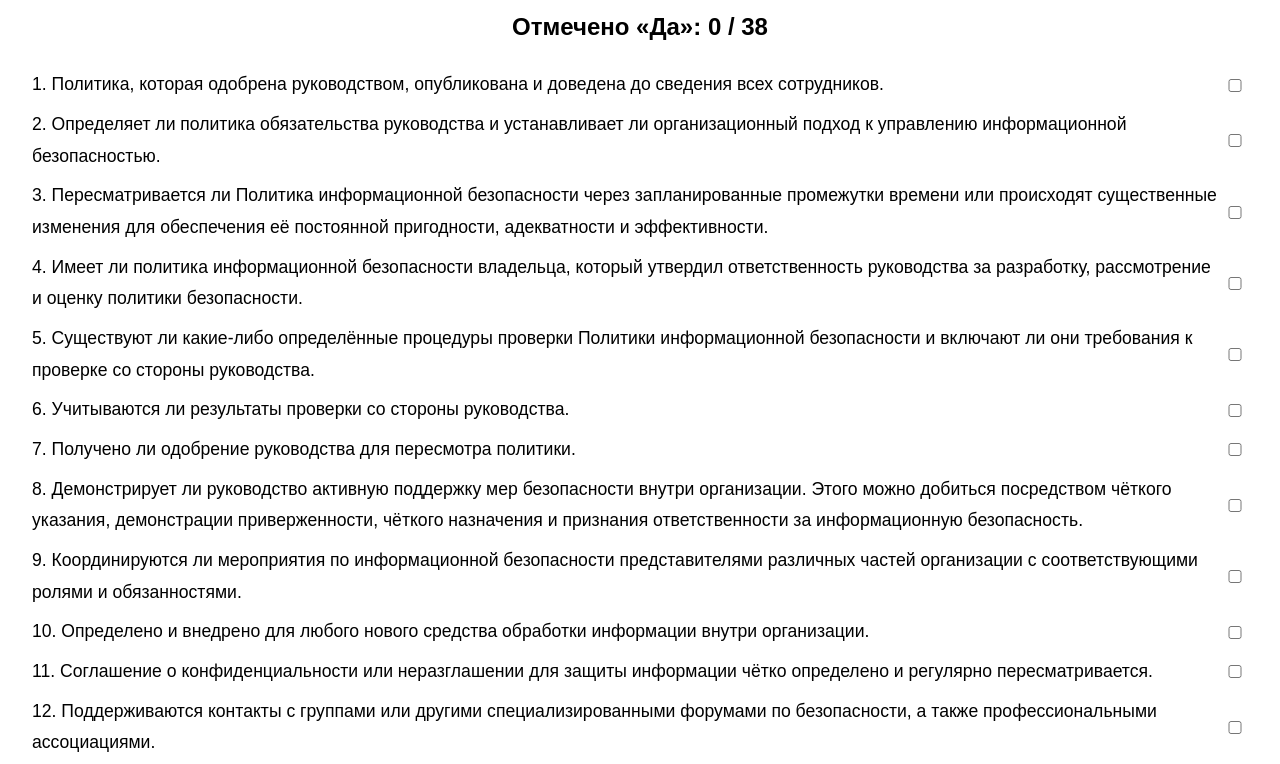
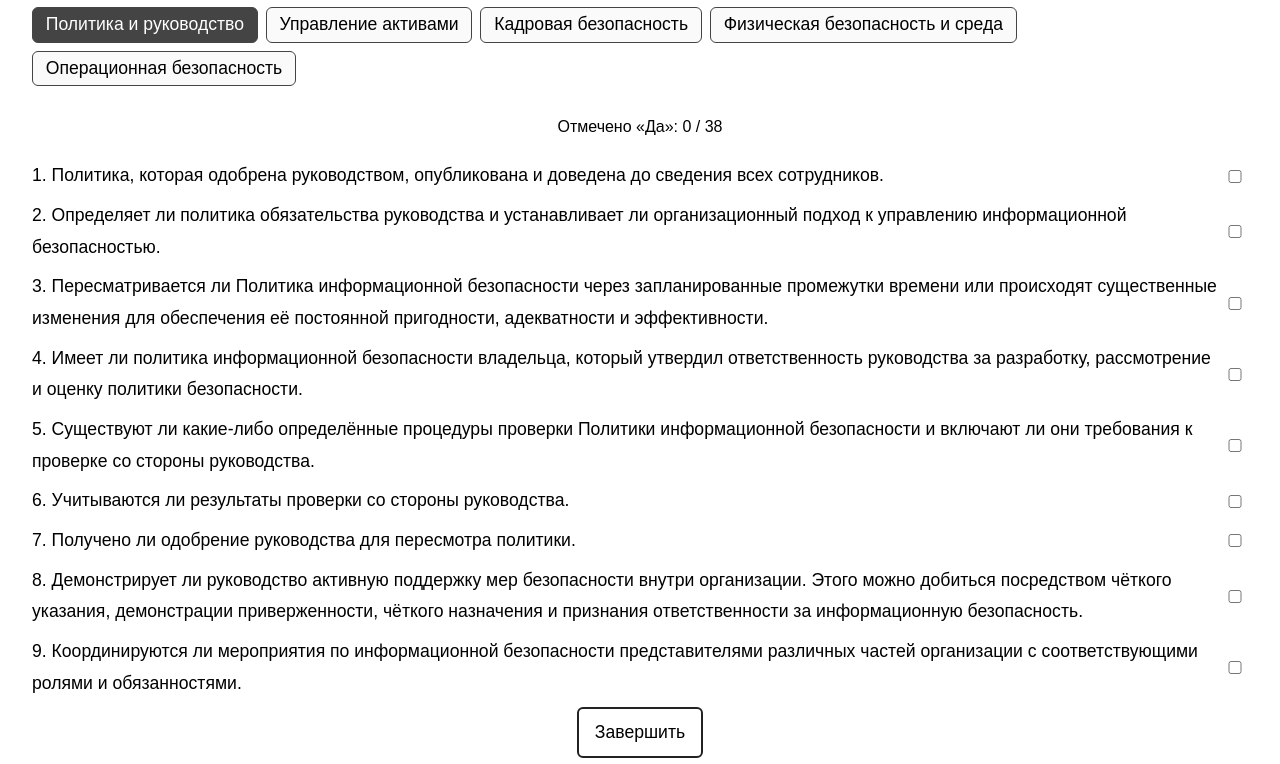
Before and after one commit to CozlovschiNichita/iso27001-check-app, a plain HTML site: page form1.html in a window 1280 px wide. Shown: the part 105-869 px from the top of the page. Drawn offline with Linux system fonts and the light colour scheme.

Commit message:
tabs with sections

```diff
--- a/css/style.css
+++ b/css/style.css
@@ -63,6 +63,25 @@ input[type="checkbox"] {
   width: 100%;
 }
 
+/* вкладки */
+.tabs {
+  display: flex;
+  flex-wrap: wrap;
+  gap: 0.5rem;
+  margin-bottom: 1rem;
+}
+.tabs .tab {
+  padding: 0.4rem 0.8rem;
+  border: 1px solid #444;
+  background: #fafafa;
+  cursor: pointer;
+  border-radius: 6px;
+}
+.tabs .tab.active {
+  background: #444;
+  color: #fff;
+}
+
 /*третья страница*/
 progress {
   width: 100%;
--- a/form1.html
+++ b/form1.html
@@ -2,22 +2,23 @@
 <html lang="ru">
 <head>
   <meta charset="UTF-8" />
-  <title>ISO 27001 – Вопросы</title>
+  <title>ISO 27001 – Вопросы</title>
   <link rel="stylesheet" href="css/style.css" />
 </head>
 <body>
-  <header>
-    <h1>ISO 27001 – Оценочный чек‑лист</h1>
-  </header>
+  <h1>ISO 27001 – Оценочный чек‑лист</h1>
 
-  <div id="progressBar"></div>
+  <!-- навигация по разделам -->
+  <nav id="tabs" class="tabs"></nav>
 
+  <!-- индикатор прогресса -->
+  <p id="progressInfo"></p>
+
+  <!-- здесь появятся вопросы текущего раздела -->
   <form id="questionForm"></form>
 
-  <button id="submitBtn">Завершить</button>
+  <button id="finishBtn">Завершить</button>
 
-  <!-- Скрипты -->
-  <script type="module" src="js/questions.js"></script>
   <script type="module" src="js/form1.js"></script>
 </body>
 </html>
--- a/js/form1.js
+++ b/js/form1.js
@@ -1,36 +1,86 @@
 /* Рендер чекбоксов и сбор ответов */
 
-import { questions } from "./questions.js";
+// js/form1.js
+import { sections } from "./questions.js";
 
-document.addEventListener("DOMContentLoaded", () => {
-  const form   = document.getElementById("questionForm");
-  const submit = document.getElementById("submitBtn");
-  const bar    = document.getElementById("progressBar");
+const tabs      = document.getElementById("tabs");
+const form      = document.getElementById("questionForm");
+const info      = document.getElementById("progressInfo");
+const finishBtn = document.getElementById("finishBtn");
 
-questions.forEach((q, i) => {
-  const div = document.createElement("div");
-  div.classList.add("question-item");
+let active = 0;                     // текущая вкладка
+const checkedSet = new Set();       // здесь помним всё «Да»
 
+/* ---------- helpers ---------- */
+const renderTabs = () => {
+  tabs.innerHTML = "";
+  sections.forEach((s, i) => {
+    const btn = document.createElement("button");
+    btn.textContent = s.title;
+    btn.className   = "tab" + (i === active ? " active" : "");
+    btn.addEventListener("click", () => {
+      active = i;
+      renderTabs();
+      renderQuestions();
+      updateProgress();
+    });
+    tabs.appendChild(btn);
+  });
+};
+
+const renderQuestions = () => {
+  form.innerHTML = "";
+
+  // сколько вопросов во всех предыдущих секциях — нужно для глобального индекса
+  const offset = sections
+    .slice(0, active)
+    .reduce((sum, s) => sum + s.questions.length, 0);
+
+  sections[active].questions.forEach((q, idx) => {
+    const globalIdx = offset + idx;         // 0‑37
+    const div   = document.createElement("div");
+    div.className = "question-item";
+
+    // создаём label + checkbox
     const label = document.createElement("label");
-  label.innerHTML = `${q} <input type="checkbox" id="q${i}" />`;
+    label.innerHTML = `
+      ${q}
+      <input type="checkbox" id="q${globalIdx}">
+    `;
+
+    const input = label.querySelector("input");
+    // если этот id был сохранён — ставим галочку
+    input.checked = checkedSet.has(input.id);
+
+    // при изменении → обновляем Set + прогресс
+    input.addEventListener("change", (e) => {
+      e.target.checked
+        ? checkedSet.add(e.target.id)
+        : checkedSet.delete(e.target.id);
+      updateProgress();
+    });
 
     div.appendChild(label);
     form.appendChild(div);
   });
+};
 
 const updateProgress = () => {
-    const checked = form.querySelectorAll("input:checked").length;
-    bar.innerText = `Отмечено «Да»: ${checked} / ${questions.length}`;
+  const total   = sections.flatMap(s => s.questions).length;
+  const checked = checkedSet.size;
+  info.textContent = `Отмечено «Да»: ${checked} / ${total}`;
 };
-  form.addEventListener("change", updateProgress);
+
+/* ---------- init ---------- */
+renderTabs();
+renderQuestions();
 updateProgress();
 
-  submit.addEventListener("click", (e) => {
+/* ---------- кнопка Завершить ---------- */
+finishBtn.addEventListener("click", (e) => {
   e.preventDefault();
-    const count = form.querySelectorAll("input:checked").length;
-    localStorage.setItem("result",
-      JSON.stringify({ total: questions.length, count })
-    );
+  const total = sections.flatMap(s => s.questions).length;
+  const count = checkedSet.size;
+  localStorage.setItem("result", JSON.stringify({ total, count }));
   window.location.href = "form3.html";
 });
-});
--- a/js/questions.js
+++ b/js/questions.js
@@ -1,4 +1,9 @@
-export const questions = [
+// js/questions.js
+export const sections = [
+  /* 1. Политика и руководство (1‑9) */
+  {
+    title: "Политика и руководство",
+    questions: [
       "1. Политика, которая одобрена руководством, опубликована и доведена до сведения всех сотрудников.",
       "2. Определяет ли политика обязательства руководства и устанавливает ли организационный подход к управлению информационной безопасностью.",
       "3. Пересматривается ли Политика информационной безопасности через запланированные промежутки времени или происходят существенные изменения для обеспечения её постоянной пригодности, адекватности и эффективности.",
@@ -7,7 +12,14 @@ export const questions = [
       "6. Учитываются ли результаты проверки со стороны руководства.",
       "7. Получено ли одобрение руководства для пересмотра политики.",
       "8. Демонстрирует ли руководство активную поддержку мер безопасности внутри организации. Этого можно добиться посредством чёткого указания, демонстрации приверженности, чёткого назначения и признания ответственности за информационную безопасность.",
-"9. Координируются ли мероприятия по информационной безопасности представителями различных частей организации с соответствующими ролями и обязанностями.",
+      "9. Координируются ли мероприятия по информационной безопасности представителями различных частей организации с соответствующими ролями и обязанностями."
+    ]
+  },
+
+  /* 2. Управление активами (10‑18) */
+  {
+    title: "Управление активами",
+    questions: [
       "10. Определено и внедрено для любого нового средства обработки информации внутри организации.",
       "11. Соглашение о конфиденциальности или неразглашении для защиты информации чётко определено и регулярно пересматривается.",
       "12. Поддерживаются контакты с группами или другими специализированными форумами по безопасности, а также профессиональными ассоциациями.",
@@ -16,13 +28,27 @@ export const questions = [
       "15. Определена и согласована классификация безопасности и ограничения доступа, которые периодически пересматриваются.",
       "16. Были ли определены, документированы и реализованы правила приемлемого использования информации и активов, связанных со средством обработки информации?",
       "17. Классифицируется ли информация с точки зрения её ценности, юридических требований, чувствительности и критичности для организации.",
-"18. Определён ли соответствующий набор процедур для маркировки и обработки информации в соответствии со схемой классификации, принятой в организации.",
+      "18. Определён ли соответствующий набор процедур для маркировки и обработки информации в соответствии со схемой классификации, принятой в организации."
+    ]
+  },
+
+  /* 3. Кадровая безопасность (19‑24) */
+  {
+    title: "Кадровая безопасность",
+    questions: [
       "19. Были ли роли и обязанности сотрудников в области безопасности, подрядчиков и сторонних пользователей определены и задокументированы в соответствии с политикой информационной безопасности организации.",
       "20. Подтверждение заявленной академической и профессиональной квалификации и независимая проверка личности.",
       "21. Пользователям предлагается подписать соглашение о конфиденциальности или неразглашении информации в рамках первоначальных условий трудового договора.",
       "22. Охватывает ли это соглашение ответственность за информационную безопасность организации и сотрудника, сторонних пользователей и подрядчиков.",
       "23. Требует ли руководство от сотрудников, подрядчиков и сторонних пользователей применения мер безопасности в соответствии с установленными политиками и процедурами организации.",
-"24. Проходят ли все сотрудники организации, а также, где это применимо, подрядчики и сторонние пользователи соответствующее обучение по вопросам безопасности и регулярные обновления политик и процедур организации, касающихся их должностных функций.",
+      "24. Проходят ли все сотрудники организации, а также, где это применимо, подрядчики и сторонние пользователи соответствующее обучение по вопросам безопасности и регулярные обновления политик и процедур организации, касающихся их должностных функций."
+    ]
+  },
+
+  /* 4. Физическая безопасность и среда (25‑33) */
+  {
+    title: "Физическая безопасность и среда",
+    questions: [
       "25. Был ли реализован физический объект пограничной безопасности для защиты службы обработки информации. Некоторыми примерами таких объектов безопасности являются входные ворота, стены, ресепшен с персоналом и т. д.",
       "26. Установлен ли контроль входа, позволяющий только авторизованному персоналу проникать в различные помещения внутри организации.",
       "27. Запираются ли помещения, в которых имеется служба обработки информации, или имеют ли они запирающиеся шкафы или сейфы.",
@@ -31,10 +57,19 @@ export const questions = [
       "30. В местах возможного проникновения посторонних лиц помещения контролируются, а средства обработки информации изолируются во избежание несанкционированного доступа.",
       "31. Риски, связанные с экологическими угрозами и опасностями, а также возможности несанкционированного доступа.",
       "32. Защищено ли оборудование от сбоев электропитания и других сбоев, вызванных сбоями в поддерживающих инженерных сетях.",
-"33. Правильно ли обслуживается оборудование, чтобы обеспечить его постоянную доступность и целостность.",
+      "33. Правильно ли обслуживается оборудование, чтобы обеспечить его постоянную доступность и целостность."
+    ]
+  },
+
+  /* 5. Операционная безопасность (34‑38) */
+  {
+    title: "Операционная безопасность",
+    questions: [
       "34. Документирована ли рабочая процедура, поддерживается ли она и доступна ли она всем пользователям, которым она необходима.",
       "35. Рассматриваются ли такие процедуры как формальные документы и, следовательно, любые вносимые изменения требуют разрешения руководства.",
       "36. Разделены ли обязанности и зоны ответственности, чтобы уменьшить возможности несанкционированного изменения или неправильного использования информации или услуг.",
       "37. Управляются ли изменения в предоставлении услуг, включая поддержание и улучшение существующих политик, процедур и мер информационной безопасности.",
       "38. Были ли разработаны и внедрены средства контроля обнаружения, предотвращения и восстановления для защиты от вредоносного кода и соответствующие процедуры информирования пользователей."
+    ]
+  }
 ];
```
Lines whose indentation alone changed are shown as unchanged.
